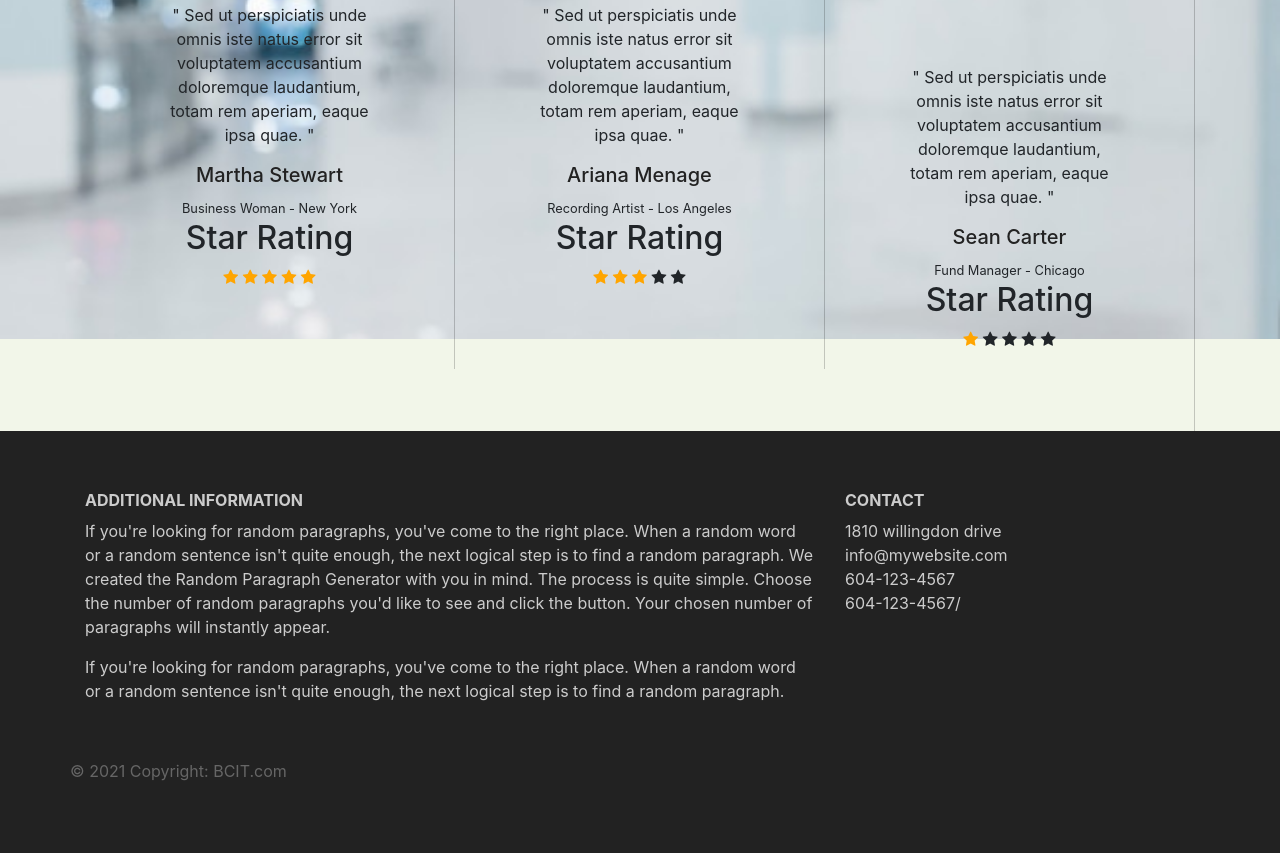
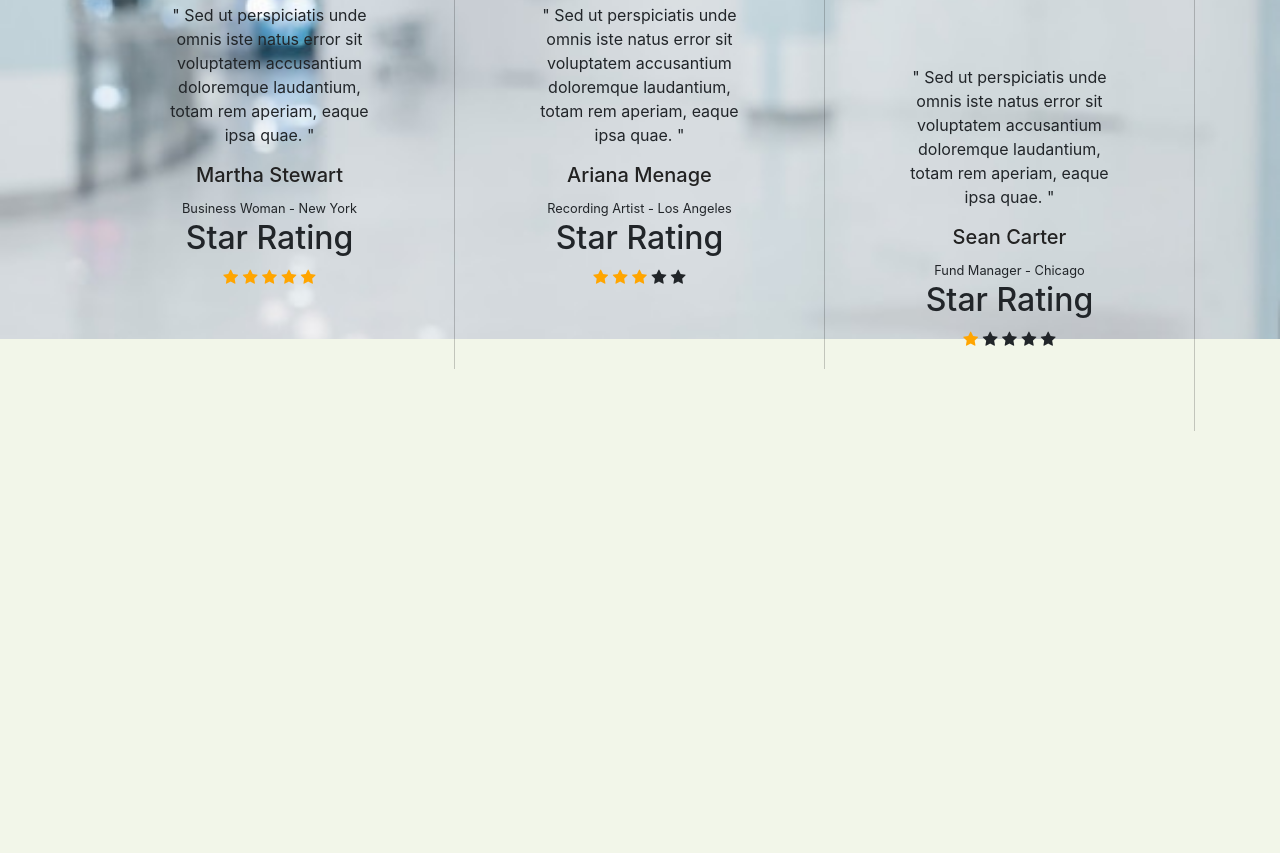
Before and after one commit to CharminJung/1800_BBY08, a plain HTML site: page review.html in a window 1280 px wide. Shown: the part 517-1370 px from the top of the page. After the commit the page ends 948 px from the top, so only its background shows below. Drawn offline with nearby package versions, Linux system fonts and the light colour scheme; a script that the page names is missing.

Commit message:
Update review.html

```diff
--- a/review.html
+++ b/review.html
@@ -111,29 +111,7 @@
 
       </div>
 
-      <footer class="page-footer">
-        <div class="container">
-            <div class="row">
-                <div class="col-lg-8 col-md-8 col-sm-12">
-                    <h6 class="text-uppercase font-weight-bold">Additional Information</h6>
-                    <p>If you're looking for random paragraphs, you've come to the right place. When a random word or a random sentence isn't quite enough, the next logical step is to find a random paragraph. We created the Random Paragraph Generator with you in mind.
-                        The process is quite simple. Choose the number of random paragraphs you'd like to see and click the button. Your chosen number of paragraphs will instantly appear.
 
-                    </p>
-                    <p>If you're looking for random paragraphs, you've come to the right place. When a random word or a random sentence isn't quite enough, the next logical step is to find a random paragraph.</p>
-            </div>
-            <div class="col-lg-4 col-md-4 col-sm-12">
-                <h6 class="text-uppercase font-weight-bold">Contact</h6>
-                <p>1810 willingdon drive
-                <br/>info@mywebsite.com
-                <br/>604-123-4567
-                <br/>604-123-4567/</p>
-            </div>
-
-                <div>
-                <div class="footer-copyright text-center">© 2021 Copyright: BCIT.com</div>
-            </div>
-    </footer>
 
     <!----------------------------------------------->
     <!-- JS: Boostrap, Firebase, API related, add Jquery    -->
```
